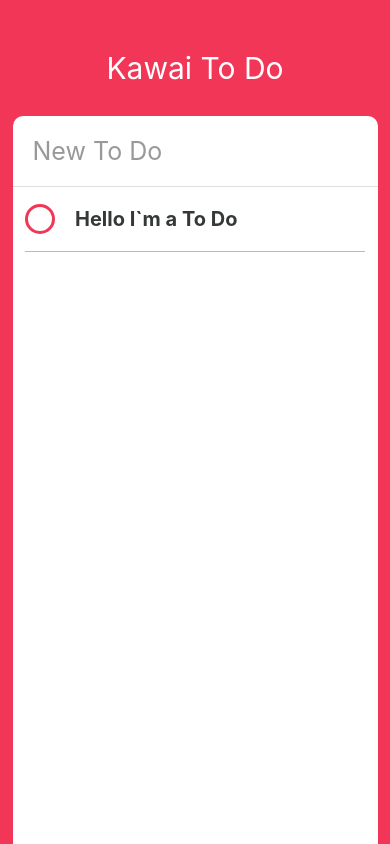
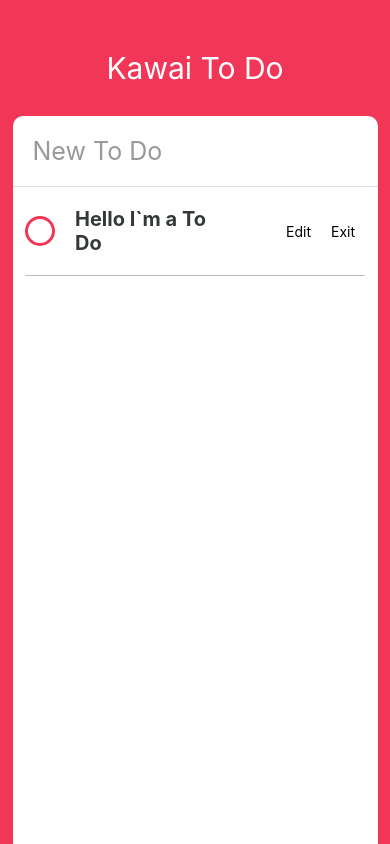
Before and after one commit to sangmin9412/kawai-todo, a React Native app in the folder kawai-todo/: screen / in a window 390 px wide. Built offline with nearby package versions, Linux system fonts and the light colour scheme.

Commit message:
퇴근전 까지의 작업

```diff
--- a/kawai-todo/ToDo.js
+++ b/kawai-todo/ToDo.js
@@ -10,6 +10,16 @@ export default function ToDo() {
     const _toggleComplate = () => {
         setIsComplated((isComplated) => {
             return !isComplated
+        })
+    }
+    const _startEditing = () => {
+        setIsEditing((isEditing) => {
+            return isEditing = true
+        })
+    }
+    const _finishEditing = () => {
+        setIsEditing((isEditing) => {
+            return isEditing = false
         })
     }
 
@@ -28,16 +38,29 @@ export default function ToDo() {
                     ]}>
                     Hello I`m a To Do
                 </Text>
-                {isEditing ? (
-                    <View>
-
+            </View>
+            {isEditing ? (
+            <View style={styles.actions}>
+                <TouchableOpacity onPressOut={_finishEditing}>
+                    <View style={styles.actionContainer}>
+                        <Text style={styles.actionText}>Suc</Text>
                     </View>
-                ) : (
-                    <View>
-
+                </TouchableOpacity>
+            </View>
+            ) : (
+            <View style={styles.actions}>
+                <TouchableOpacity onPressOut={_startEditing}>
+                    <View style={styles.actionContainer}>
+                        <Text style={styles.actionText}>Edit</Text>
                     </View>
-                )}
+                </TouchableOpacity>
+                <TouchableOpacity>
+                    <View style={styles.actionContainer}>
+                        <Text style={styles.actionText}>Exit</Text>
+                    </View>
+                </TouchableOpacity>
             </View>
+            )}
         </View>
     );
 }
@@ -48,12 +71,14 @@ const styles = StyleSheet.create({
         borderBottomColor: "#bbb",
         borderBottomWidth: 0.5,
         flexDirection: "row",
-        alignItems: "center"
+        alignItems: "center",
+        justifyContent: "space-between"
     },
     column: {
         flexDirection: "row",
         alignItems: "center",
-        justifyContent: "space-between"
+        justifyContent: "space-between",
+        width: width / 2
     },
     circle: {
         width: 30,
@@ -80,5 +105,12 @@ const styles = StyleSheet.create({
     },
     uncomplatedText:{
         color: "#353839"
+    },
+    actions: {
+        flexDirection: "row"
+    },
+    actionContainer: {
+        marginVertical: 10,
+        marginHorizontal: 10
     }
 });
```
